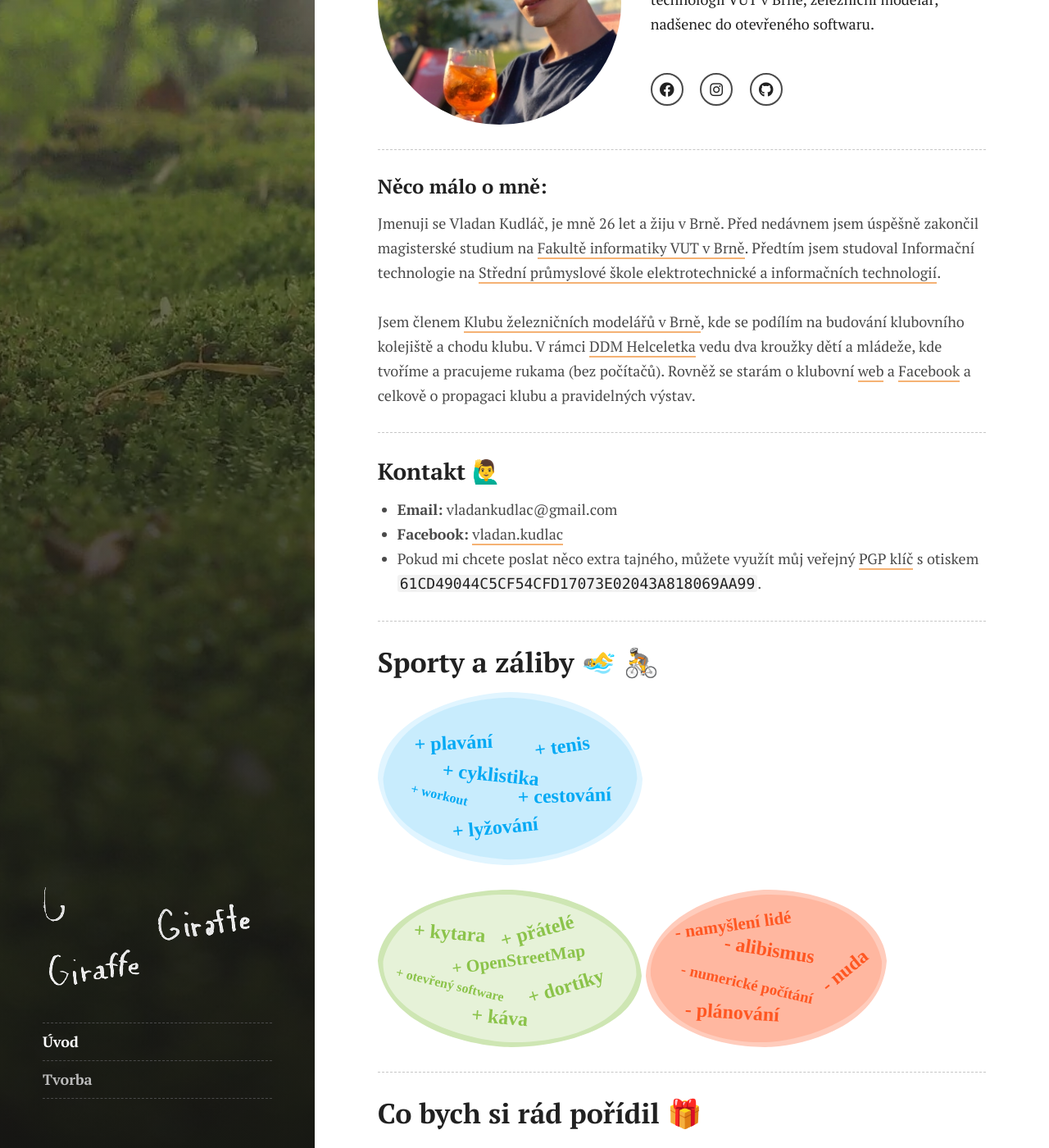
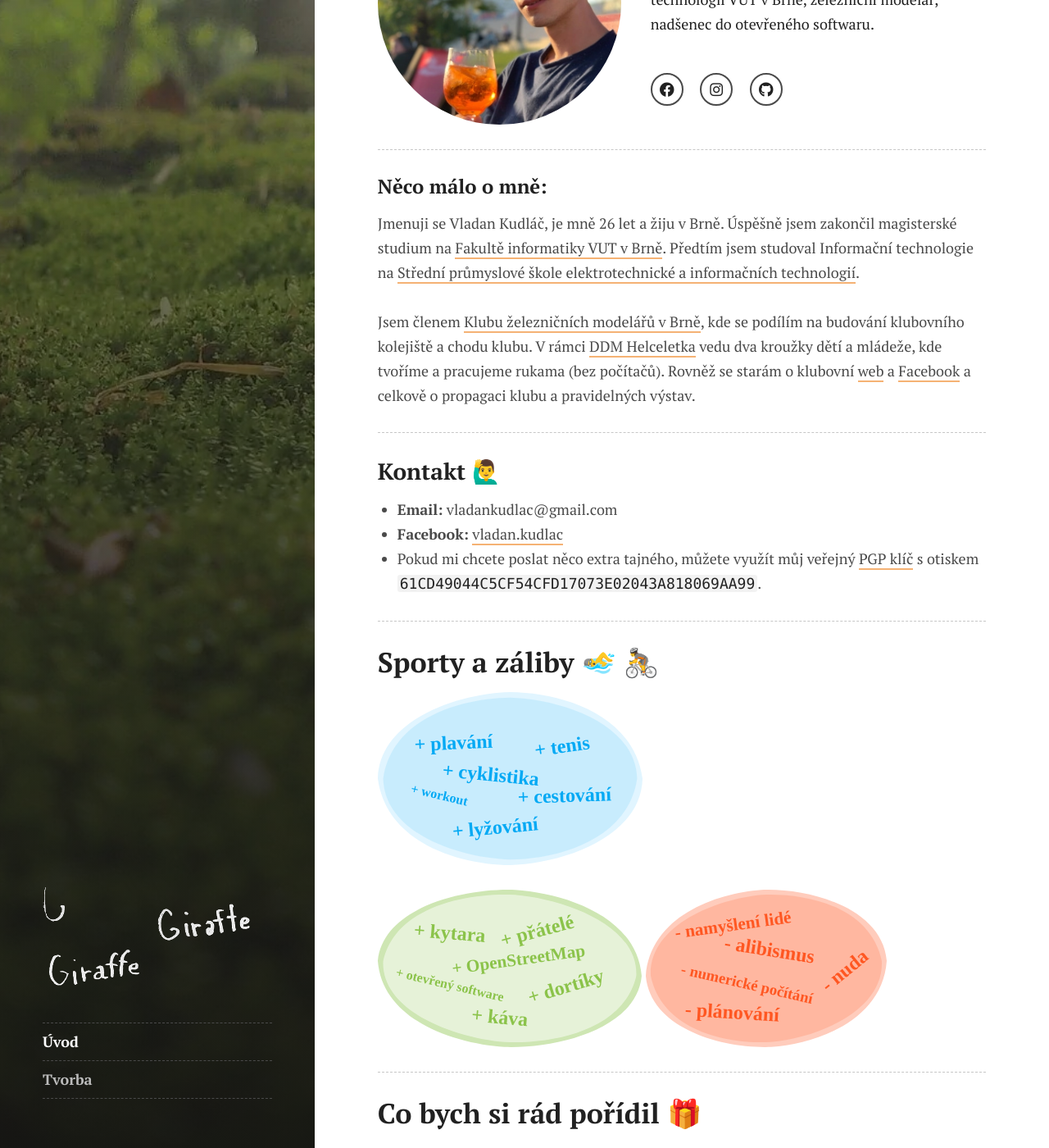
Before and after one commit to kudlav/kudlav.github.io, a Jekyll site: the page built from pages/index.md, in a window 1280 px wide and 1400 px high, scrolled down 190 px. Shown: the whole window at 82% size. Built offline with Jekyll 4.4.1, drawn with Linux system fonts in a browser that asks for light colours; some of the changed text lies outside the part shown.

Commit message:
Update index.md

```diff
--- a/pages/index.md
+++ b/pages/index.md
@@ -29,7 +29,7 @@ description: Programátor, absolvent Fakulty informačních technologií VUT v B
 <!-- Main -->
 
 #### Něco málo o mně:
-Jmenuji se Vladan Kudláč, je mně 26 let a žiju v Brně. Před nedávnem jsem úspěšně zakončil magisterské studium na <a href="http://www.fit.vutbr.cz" target="_blank" rel="noreferrer">Fakultě informatiky VUT v Brně</a>. Předtím jsem studoval Informační technologie na <a href="https://www.sspbrno.cz/" target="blank" rel="noreferrer">Střední průmyslové škole elektrotechnické a informačních technologií</a>.
+Jmenuji se Vladan Kudláč, je mně 26 let a žiju v Brně. Úspěšně jsem zakončil magisterské studium na <a href="http://www.fit.vutbr.cz" target="_blank" rel="noreferrer">Fakultě informatiky VUT v Brně</a>. Předtím jsem studoval Informační technologie na <a href="https://www.sspbrno.cz/" target="blank" rel="noreferrer">Střední průmyslové škole elektrotechnické a informačních technologií</a>.
 
 Jsem členem <a href="https://www.kmz-brno.cz" target="_blank" rel="noreferrer">Klubu železničních modelářů v Brně</a>, kde se podílím na budování klubovního kolejiště a chodu klubu. V rámci <a href="http://www.helceletka.cz" target="_blank" rel="noreferrer">DDM Helceletka</a> vedu dva kroužky dětí a mládeže, kde tvoříme a pracujeme rukama (bez počítačů). Rovněž se starám o klubovní <a href="https://www.kmz-brno.cz/" target="_blank" rel="noreferrer">web</a> a <a href="https://fb.com/kmzBrnoI" target="_blank" rel="noreferrer">Facebook</a> a celkově o propagaci klubu a pravidelných výstav.
 
```
Also changed, not shown: other parts of pages/index.md (+2 -3 lines).
